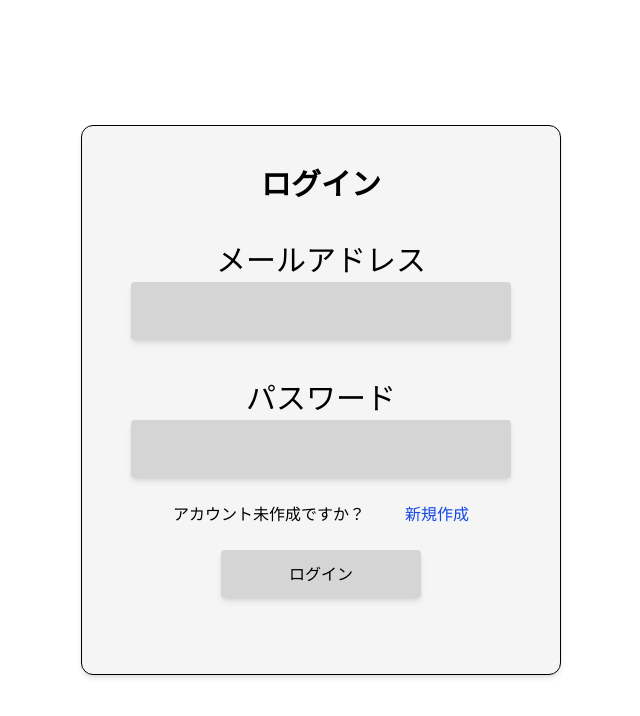
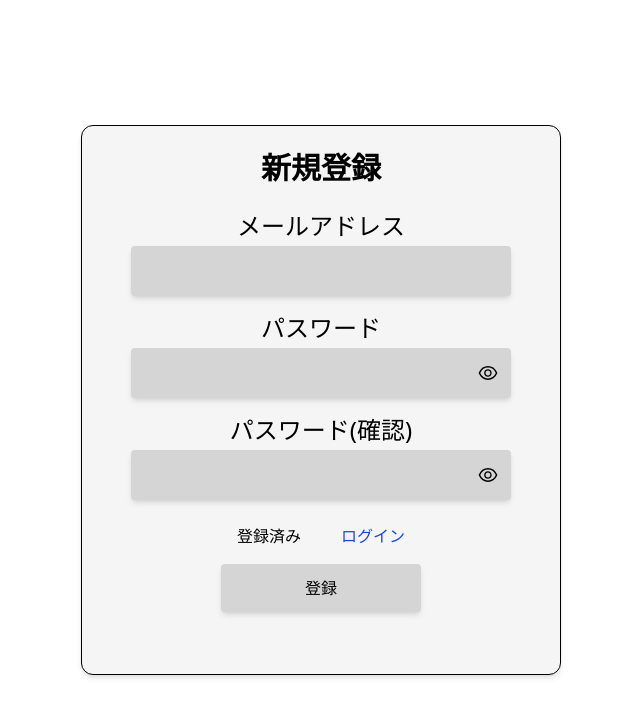
Before and after one commit to Fudai1020/WorkInsight, a React app in the folder frontend/: page /register in a window 1280 px wide. Shown: the top 716 px of the page, without its empty margins (319-959 px from the left). Built offline with nearby package versions, Linux system fonts and the light colour scheme; the HTML template or start-up script is replaced by a standard one.

Commit message:
add register ui and fix login-ui

```diff
--- a/frontend/package.json
+++ b/frontend/package.json
@@ -12,6 +12,7 @@
   "dependencies": {
     "react": "^19.2.0",
     "react-dom": "^19.2.0",
+    "react-icons": "^5.5.0",
     "react-router-dom": "^7.9.6"
   },
   "devDependencies": {
--- a/frontend/src/App.tsx
+++ b/frontend/src/App.tsx
@@ -1,12 +1,17 @@
 
+import { Route, Routes } from 'react-router-dom'
 import './global.css'
 import Login from './pages/Login'
+import Register from './pages/Register'
 
 function App() {
 
   return (
     <>
-    <Login />
+    <Routes>
+      <Route path='/' element={<Login />}></Route>
+      <Route path='/register' element={<Register />}></Route>
+    </Routes>
     </>
   )
 }
--- a/frontend/src/pages/Login.tsx
+++ b/frontend/src/pages/Login.tsx
@@ -1,10 +1,12 @@
 import { useState } from "react"
+import { AiOutlineEye, AiOutlineEyeInvisible, AiOutlineLinkedin } from "react-icons/ai";
 import { Link } from "react-router-dom";
 
 const Login = () => {
     const [userEmail,setUserEmail] = useState('');
     const [userPassword,setUserPassword] = useState('');
     const [error,setError]  = useState('');
+    const [showPassword,setShowPassword] = useState(false);
 
     const handleLogin = (e:React.FormEvent) =>{
         e.preventDefault();
@@ -16,8 +18,6 @@ const Login = () => {
             setError('ただしいメールアドレスを入力してください');
             return;
         }
-
-
     }
     return (
     <>
@@ -27,22 +27,29 @@ const Login = () => {
             <form onSubmit={handleLogin}>
                 <div className="flex flex-col gap-1 items-center mt-10">
                     <label className="text-center text-3xl">メールアドレス</label>
-                    <input type="email" className="w-[380px] h-[58px] shadow-md text-left text-lg pl-5
+                    <input type="email" className="w-[380px] h-[50px] shadow-md text-left text-lg pl-5 transition-transform
                                             rounded bg-[#D5D5D5] hover:scale-[1.05] focus:scale-[1.05]"
                     value={userEmail} onChange={(e)=>setUserEmail(e.target.value)}/>
                 </div>
             <div className="flex flex-col gap-1 items-center mt-10">
                 <label className="text-center text-3xl">パスワード</label>
-                <input type="password" className="w-[380px] h-[58px] shadow-md text-left text-lg pl-5
+                <div className="relative w-[380px]">
+                    <input type={showPassword ? "text":"password"}
+                            className="w-[380px] h-[50px] shadow-md text-left text-lg pl-5 transition-transform
                                                   rounded items-center bg-[#D5D5D5] hover:scale-[1.05] focus:scale-[1.05]"
-                value={userPassword} onChange={(e)=>setUserPassword(e.target.value)} />
+                    value={userPassword} onChange={(e)=>setUserPassword(e.target.value)} />
+                    <div className="absolute right-3 top-1/2 -translate-y-1/2 cursor-pointer hover:scale-[1.3] transition-transform"
+                        onClick={()=>setShowPassword(!showPassword)}>
+                        {showPassword ? <AiOutlineEyeInvisible size={22}/>:<AiOutlineEye size={22}/>}
+                    </div>
+                </div>
                 <p className="flex gap-10 mt-5">アカウント未作成ですか？
-                    <Link to='' className="text-blue-700 hover:scale-[1.02]">新規作成</Link>
+                    <Link to='/register' className="text-blue-700 hover:scale-[1.02]">新規作成</Link>
                 </p>
                 {error &&(
                     <p className="text-red-600 text center">{error}</p>
                 )}
-                <button className="bg-[#D5D5D5] w-[200px] h-[48px] rounded mt-5 shadow-md hover:scale-[1.05]">
+                <button className="bg-[#D5D5D5] w-[200px] h-[48px] rounded mt-8  shadow-md hover:scale-[1.05] transition-transform">
                     ログイン
                 </button>
             </div>
--- /dev/null
+++ b/frontend/src/pages/Register.tsx
@@ -0,0 +1,72 @@
+import { useState } from "react";
+import { AiOutlineEye, AiOutlineEyeInvisible } from "react-icons/ai";
+import { Link } from "react-router-dom"
+
+const Register = () => {
+  const [userPassword,setUserPassword] = useState('');
+  const [userEmail,setUserEmail] = useState('');
+  const [error,setError]  = useState('');
+  const [confirmPassword,setConfirmPassword] = useState('');
+  const [showPassword,setShowPassword] = useState(false);
+  const handleRegister = (e:React.FormEvent)=>{
+    e.preventDefault();
+    if(!userEmail || !userPassword){
+      setError('メールアドレスまたはパスワードを入力してください');
+      return;
+    }
+    if(!userEmail.includes('@')){
+      setError('有効なメールアドレスを入力してください');
+      return;
+    }
+    if(userPassword != confirmPassword){
+      setError('パスワードが一致していません');
+      return;
+    }
+  }
+  return (
+    <>
+    <div className="flex min-h-screen items-center justify-center">
+      <div className="border rounded-xl shadow-md bg-[#F5F5F5] w-[480px] h-[550px]">
+        <h1 className="text-center text-3xl mt-6 font-bold">新規登録</h1>
+          {error &&(
+            <p className="text-red-600 text-center mt-5">{error}</p>
+          )}
+        <form onSubmit={handleRegister} className="flex flex-col items-center gap-1 mt-6">
+          <label className="text-2xl">メールアドレス</label>
+          <input type="email"
+                  className="w-[380px] h-[50px] shadow-md bg-[#D5D5D5] rounded pl-5 text-lg
+                              hover:scale-[1.05] transition-transform focus:scale-[1.05]"
+                  value={userEmail} onChange={(e)=>setUserEmail(e.target.value)}/>
+          <label className="text-2xl mt-3">パスワード</label>
+          <div className="relative w-[380px]">
+            <input type={showPassword ? "text":"password"}
+                    className="w-[380px] h-[50px] shadow-md bg-[#D5D5D5] rounded pl-5 text-lg
+                              hover:scale-[1.05] transition-transform focus:scale-[1.05]"
+                   value={userPassword} onChange={(e)=>setUserPassword(e.target.value)}/>
+            <div className="absolute right-3 top-1/2 -translate-y-1/2 cursor-pointer hover:scale-[1.3] transition-transform"
+                 onClick={()=>setShowPassword(!showPassword)}>
+              {showPassword ? <AiOutlineEyeInvisible size={22}/>:<AiOutlineEye size={22}/>}
+            </div>
+          </div>
+          <label className="text-2xl mt-3">パスワード(確認)</label>
+          <div className="relative w-[380px]">
+            <input type={showPassword ? "text":"password"}
+                    className="w-[380px] h-[50px] shadow-md bg-[#D5D5D5] rounded pl-5 text-lg
+                              hover:scale-[1.05] transition-transform focus:scale-[1.05]"
+                    value={confirmPassword} onChange={(e)=>setConfirmPassword(e.target.value)}/>
+            <div className="absolute right-3 top-1/2 -translate-y-1/2 cursor-pointer hover:scale-[1.3] transition-transform" onClick={()=>setShowPassword(!showPassword)}>
+              {showPassword ? <AiOutlineEyeInvisible size={22}/>:<AiOutlineEye size={22}/>}
+            </div>
+          </div>
+          <p className="flex gap-10 mt-5">登録済み
+                    <Link to='/' className="text-blue-700 hover:scale-[1.02] ">ログイン</Link>
+          </p>
+          <button className="bg-[#D5D5D5] w-[200px] h-[48px] rounded mt-3  shadow-md hover:scale-[1.05] transition-transform">登録</button>
+        </form>
+      </div>
+    </div>
+    </>
+  )
+}
+
+export default Register
```
Also changed, not shown: 1 other file (tests, documents, lock files or other folders).
